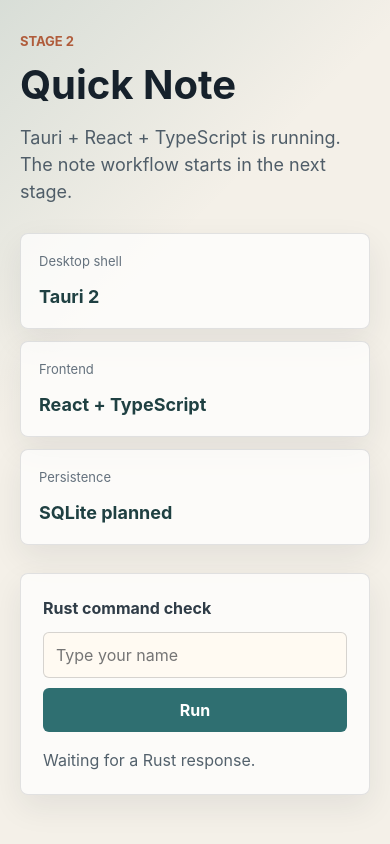
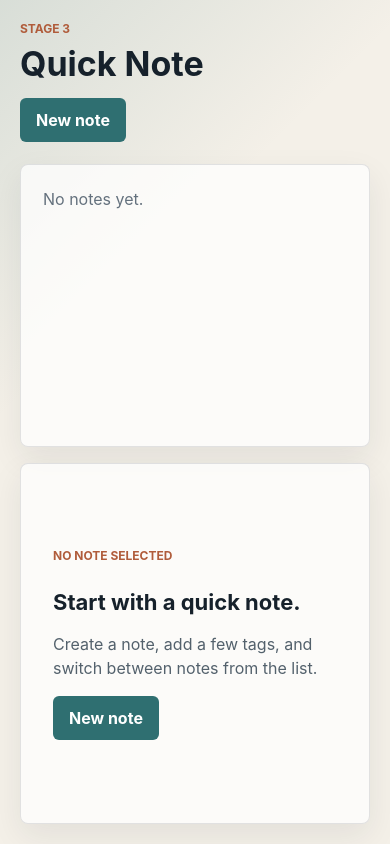
Before and after one commit to sleepinrain/quick_note, a React (Vite) app: page / in a window 390 px wide. Built offline with nearby package versions, Linux system fonts and the light colour scheme.

Commit message:
feat: add in-memory note editor

```diff
--- a/src/App.css
+++ b/src/App.css
@@ -25,107 +25,9 @@
 }
 
 button,
-input {
+input,
+textarea {
   font: inherit;
-}
-
-.app-shell {
-  min-height: 100vh;
-  padding: 56px;
-  display: flex;
-  flex-direction: column;
-  gap: 28px;
-  background:
-    linear-gradient(135deg, rgba(47, 111, 113, 0.14), transparent 34%),
-    #f4f0e8;
-}
-
-.intro {
-  max-width: 640px;
-}
-
-h1 {
-  margin: 0;
-  font-size: 48px;
-  line-height: 1.05;
-  font-weight: 750;
-  color: #16212b;
-}
-
-.eyebrow {
-  margin: 0 0 12px;
-  color: #b05c3b;
-  font-size: 13px;
-  font-weight: 700;
-  letter-spacing: 0;
-  text-transform: uppercase;
-}
-
-.summary {
-  margin: 18px 0 0;
-  max-width: 560px;
-  color: #4f5d68;
-  font-size: 18px;
-}
-
-.status-grid {
-  display: grid;
-  grid-template-columns: repeat(3, minmax(0, 1fr));
-  gap: 12px;
-  max-width: 760px;
-}
-
-.status-card,
-.bridge-check {
-  border-radius: 8px;
-  border: 1px solid rgba(28, 36, 48, 0.12);
-  background: rgba(255, 255, 255, 0.72);
-  box-shadow: 0 12px 32px rgba(28, 36, 48, 0.08);
-}
-
-.status-card {
-  min-height: 96px;
-  padding: 18px;
-  display: flex;
-  flex-direction: column;
-  justify-content: space-between;
-}
-
-.status-label {
-  color: #64717d;
-  font-size: 13px;
-}
-
-.status-card strong {
-  color: #1f4042;
-  font-size: 18px;
-}
-
-.bridge-check {
-  width: min(100%, 560px);
-  padding: 22px;
-}
-
-.bridge-check label {
-  display: block;
-  margin-bottom: 12px;
-  color: #2f3c47;
-  font-weight: 700;
-}
-
-.input-row {
-  display: flex;
-  gap: 10px;
-}
-
-input {
-  min-width: 0;
-  flex: 1;
-  border: 1px solid rgba(28, 36, 48, 0.18);
-  border-radius: 6px;
-  padding: 10px 12px;
-  color: #18232e;
-  background: #fffaf2;
 }
 
 button {
@@ -142,32 +44,204 @@
   background: #285f61;
 }
 
+input,
+textarea {
+  width: 100%;
+  min-width: 0;
+  border: 1px solid rgba(28, 36, 48, 0.18);
+  border-radius: 6px;
+  padding: 10px 12px;
+  color: #18232e;
+  background: #fffaf2;
+}
+
+textarea {
+  min-height: 260px;
+  resize: vertical;
+}
+
 input:focus,
+textarea:focus,
 button:focus-visible {
   outline: 3px solid rgba(176, 92, 59, 0.28);
   outline-offset: 2px;
 }
 
-.result {
-  min-height: 24px;
-  margin: 16px 0 0;
+.app-shell {
+  min-height: 100vh;
+  padding: 28px;
+  display: flex;
+  flex-direction: column;
+  gap: 22px;
+  background:
+    linear-gradient(135deg, rgba(47, 111, 113, 0.14), transparent 34%),
+    #f4f0e8;
+}
+
+.app-header {
+  display: flex;
+  align-items: center;
+  justify-content: space-between;
+  gap: 16px;
+}
+
+h1,
+h2,
+p {
+  margin: 0;
+}
+
+h1 {
+  font-size: 34px;
+  line-height: 1.05;
+  font-weight: 750;
+  color: #16212b;
+}
+
+h2 {
+  color: #16212b;
+  font-size: 22px;
+  line-height: 1.2;
+}
+
+.eyebrow {
+  margin-bottom: 8px;
+  color: #b05c3b;
+  font-size: 12px;
+  font-weight: 700;
+  letter-spacing: 0;
+  text-transform: uppercase;
+}
+
+.workspace {
+  min-height: 0;
+  flex: 1;
+  display: grid;
+  grid-template-columns: minmax(220px, 300px) minmax(0, 1fr);
+  gap: 16px;
+}
+
+.note-list,
+.note-editor,
+.empty-state {
+  border-radius: 8px;
+  border: 1px solid rgba(28, 36, 48, 0.12);
+  background: rgba(255, 255, 255, 0.74);
+  box-shadow: 0 12px 32px rgba(28, 36, 48, 0.08);
+}
+
+.note-list {
+  min-height: 420px;
+  padding: 10px;
+  display: flex;
+  flex-direction: column;
+  gap: 8px;
+  overflow: auto;
+}
+
+.list-empty {
+  padding: 12px;
+  color: #64717d;
+}
+
+.note-list-item {
+  width: 100%;
+  min-height: 96px;
+  padding: 12px;
+  display: grid;
+  gap: 6px;
+  border: 1px solid transparent;
+  color: #2c3844;
+  background: transparent;
+  text-align: left;
+}
+
+.note-list-item:hover,
+.note-list-item.active {
+  border-color: rgba(47, 111, 113, 0.24);
+  background: #fffaf2;
+}
+
+.note-list-item strong,
+.note-list-item span,
+.note-list-item small {
+  min-width: 0;
+  overflow: hidden;
+  text-overflow: ellipsis;
+  white-space: nowrap;
+}
+
+.note-list-item strong {
+  color: #16212b;
+}
+
+.note-list-item span,
+.note-list-item small {
+  color: #64717d;
+  font-weight: 500;
+}
+
+.note-editor {
+  min-width: 0;
+  padding: 24px;
+  display: flex;
+  flex-direction: column;
+  gap: 18px;
+}
+
+.editor-toolbar {
+  display: flex;
+  align-items: flex-start;
+  justify-content: space-between;
+  gap: 16px;
+}
+
+.danger-button {
+  background: #a94335;
+}
+
+.danger-button:hover {
+  background: #92382d;
+}
+
+.field-group {
+  display: grid;
+  gap: 8px;
+  color: #2f3c47;
+  font-weight: 700;
+}
+
+.empty-state {
+  min-height: 420px;
+  padding: 32px;
+  display: flex;
+  flex-direction: column;
+  align-items: flex-start;
+  justify-content: center;
+  gap: 16px;
   color: #53616c;
 }
 
-@media (max-width: 720px) {
+.empty-state p:not(.eyebrow) {
+  max-width: 420px;
+}
+
+@media (max-width: 760px) {
   .app-shell {
-    padding: 32px 20px;
+    padding: 20px;
   }
 
-  h1 {
-    font-size: 40px;
+  .app-header {
+    align-items: flex-start;
+    flex-direction: column;
   }
 
-  .status-grid {
+  .workspace {
     grid-template-columns: 1fr;
   }
 
-  .input-row {
-    flex-direction: column;
+  .note-list,
+  .empty-state {
+    min-height: 180px;
   }
 }
--- a/src/App.tsx
+++ b/src/App.tsx
@@ -1,63 +1,8 @@
-import { useState } from "react";
-import { invoke } from "@tauri-apps/api/core";
+import { MainWindow } from "./pages/MainWindow";
 import "./App.css";
 
 function App() {
-  const [greetMsg, setGreetMsg] = useState("");
-  const [name, setName] = useState("");
-
-  async function greet() {
-    // Learn more about Tauri commands at https://tauri.app/develop/calling-rust/
-    setGreetMsg(await invoke("greet", { name }));
-  }
-
-  return (
-    <main className="app-shell">
-      <section className="intro">
-        <p className="eyebrow">Stage 2</p>
-        <h1>Quick Note</h1>
-        <p className="summary">
-          Tauri + React + TypeScript is running. The note workflow starts in the
-          next stage.
-        </p>
-      </section>
-
-      <section className="status-grid" aria-label="Project status">
-        <div className="status-card">
-          <span className="status-label">Desktop shell</span>
-          <strong>Tauri 2</strong>
-        </div>
-        <div className="status-card">
-          <span className="status-label">Frontend</span>
-          <strong>React + TypeScript</strong>
-        </div>
-        <div className="status-card">
-          <span className="status-label">Persistence</span>
-          <strong>SQLite planned</strong>
-        </div>
-      </section>
-
-      <form
-        className="bridge-check"
-        onSubmit={(e) => {
-          e.preventDefault();
-          greet();
-        }}
-      >
-        <label htmlFor="greet-input">Rust command check</label>
-        <div className="input-row">
-          <input
-            id="greet-input"
-            value={name}
-            onChange={(e) => setName(e.currentTarget.value)}
-            placeholder="Type your name"
-          />
-          <button type="submit">Run</button>
-        </div>
-        <p className="result">{greetMsg || "Waiting for a Rust response."}</p>
-      </form>
-    </main>
-  );
+  return <MainWindow />;
 }
 
 export default App;
--- /dev/null
+++ b/src/components/EmptyState.tsx
@@ -0,0 +1,18 @@
+type EmptyStateProps = {
+  onCreateNote: () => void;
+};
+
+export function EmptyState({ onCreateNote }: EmptyStateProps) {
+  return (
+    <section className="empty-state">
+      <p className="eyebrow">No note selected</p>
+      <h2>Start with a quick note.</h2>
+      <p>
+        Create a note, add a few tags, and switch between notes from the list.
+      </p>
+      <button type="button" onClick={onCreateNote}>
+        New note
+      </button>
+    </section>
+  );
+}
--- /dev/null
+++ b/src/components/NoteEditor.tsx
@@ -0,0 +1,69 @@
+import type { Note } from "../types/note";
+import { TagInput } from "./TagInput";
+
+type NoteEditorProps = {
+  note: Note;
+  onUpdateNote: (updates: Pick<Note, "title" | "content" | "tags">) => void;
+  onDeleteNote: () => void;
+};
+
+export function NoteEditor({
+  note,
+  onUpdateNote,
+  onDeleteNote,
+}: NoteEditorProps) {
+  return (
+    <section className="note-editor">
+      <div className="editor-toolbar">
+        <div>
+          <p className="eyebrow">Editing</p>
+          <h2>{note.title || "Untitled note"}</h2>
+        </div>
+        <button type="button" className="danger-button" onClick={onDeleteNote}>
+          Delete
+        </button>
+      </div>
+
+      <label className="field-group">
+        <span>Title</span>
+        <input
+          value={note.title}
+          onChange={(event) =>
+            onUpdateNote({
+              title: event.currentTarget.value,
+              content: note.content,
+              tags: note.tags,
+            })
+          }
+          placeholder="Note title"
+        />
+      </label>
+
+      <label className="field-group">
+        <span>Content</span>
+        <textarea
+          value={note.content}
+          onChange={(event) =>
+            onUpdateNote({
+              title: note.title,
+              content: event.currentTarget.value,
+              tags: note.tags,
+            })
+          }
+          placeholder="Write a short note..."
+        />
+      </label>
+
+      <TagInput
+        tags={note.tags}
+        onChange={(tags) =>
+          onUpdateNote({
+            title: note.title,
+            content: note.content,
+            tags,
+          })
+        }
+      />
+    </section>
+  );
+}
--- /dev/null
+++ b/src/components/NoteList.tsx
@@ -0,0 +1,46 @@
+import type { Note } from "../types/note";
+
+type NoteListProps = {
+  notes: Note[];
+  selectedNoteId: string | null;
+  onSelectNote: (noteId: string) => void;
+};
+
+function formatPreview(note: Note) {
+  if (note.content.trim()) {
+    return note.content.trim();
+  }
+
+  return "No content yet.";
+}
+
+export function NoteList({
+  notes,
+  selectedNoteId,
+  onSelectNote,
+}: NoteListProps) {
+  return (
+    <aside className="note-list" aria-label="Notes">
+      {notes.length === 0 ? (
+        <p className="list-empty">No notes yet.</p>
+      ) : (
+        notes.map((note) => (
+          <button
+            type="button"
+            key={note.id}
+            className={
+              note.id === selectedNoteId ? "note-list-item active" : "note-list-item"
+            }
+            onClick={() => onSelectNote(note.id)}
+          >
+            <strong>{note.title || "Untitled note"}</strong>
+            <span>{formatPreview(note)}</span>
+            {note.tags.length > 0 ? (
+              <small>{note.tags.map((tag) => `#${tag}`).join(" ")}</small>
+            ) : null}
+          </button>
+        ))
+      )}
+    </aside>
+  );
+}
--- /dev/null
+++ b/src/pages/MainWindow.tsx
@@ -0,0 +1,96 @@
+import { useMemo, useState } from "react";
+import { EmptyState } from "../components/EmptyState";
+import { NoteEditor } from "../components/NoteEditor";
+import { NoteList } from "../components/NoteList";
+import type { Note } from "../types/note";
+
+function createNote(): Note {
+  const now = new Date().toISOString();
+
+  return {
+    id: crypto.randomUUID(),
+    title: "",
+    content: "",
+    tags: [],
+    createdAt: now,
+    updatedAt: now,
+  };
+}
+
+export function MainWindow() {
+  const [notes, setNotes] = useState<Note[]>([]);
+  const [selectedNoteId, setSelectedNoteId] = useState<string | null>(null);
+
+  const selectedNote = useMemo(
+    () => notes.find((note) => note.id === selectedNoteId) ?? null,
+    [notes, selectedNoteId],
+  );
+
+  function handleCreateNote() {
+    const note = createNote();
+    setNotes((currentNotes) => [note, ...currentNotes]);
+    setSelectedNoteId(note.id);
+  }
+
+  function handleUpdateNote(updates: Pick<Note, "title" | "content" | "tags">) {
+    if (!selectedNoteId) {
+      return;
+    }
+
+    setNotes((currentNotes) =>
+      currentNotes.map((note) =>
+        note.id === selectedNoteId
+          ? {
+              ...note,
+              ...updates,
+              updatedAt: new Date().toISOString(),
+            }
+          : note,
+      ),
+    );
+  }
+
+  function handleDeleteNote() {
+    if (!selectedNoteId) {
+      return;
+    }
+
+    setNotes((currentNotes) => {
+      const nextNotes = currentNotes.filter((note) => note.id !== selectedNoteId);
+      setSelectedNoteId(nextNotes[0]?.id ?? null);
+      return nextNotes;
+    });
+  }
+
+  return (
+    <main className="app-shell">
+      <header className="app-header">
+        <div>
+          <p className="eyebrow">Stage 3</p>
+          <h1>Quick Note</h1>
+        </div>
+        <button type="button" onClick={handleCreateNote}>
+          New note
+        </button>
+      </header>
+
+      <section className="workspace">
+        <NoteList
+          notes={notes}
+          selectedNoteId={selectedNoteId}
+          onSelectNote={setSelectedNoteId}
+        />
+
+        {selectedNote ? (
+          <NoteEditor
+            note={selectedNote}
+            onUpdateNote={handleUpdateNote}
+            onDeleteNote={handleDeleteNote}
+          />
+        ) : (
+          <EmptyState onCreateNote={handleCreateNote} />
+        )}
+      </section>
+    </main>
+  );
+}
--- /dev/null
+++ b/src/types/note.ts
@@ -0,0 +1,8 @@
+export type Note = {
+  id: string;
+  title: string;
+  content: string;
+  tags: string[];
+  createdAt: string;
+  updatedAt: string;
+};
```
Also changed, not shown: src/components/TagInput.tsx (added, +25 -0 lines).
